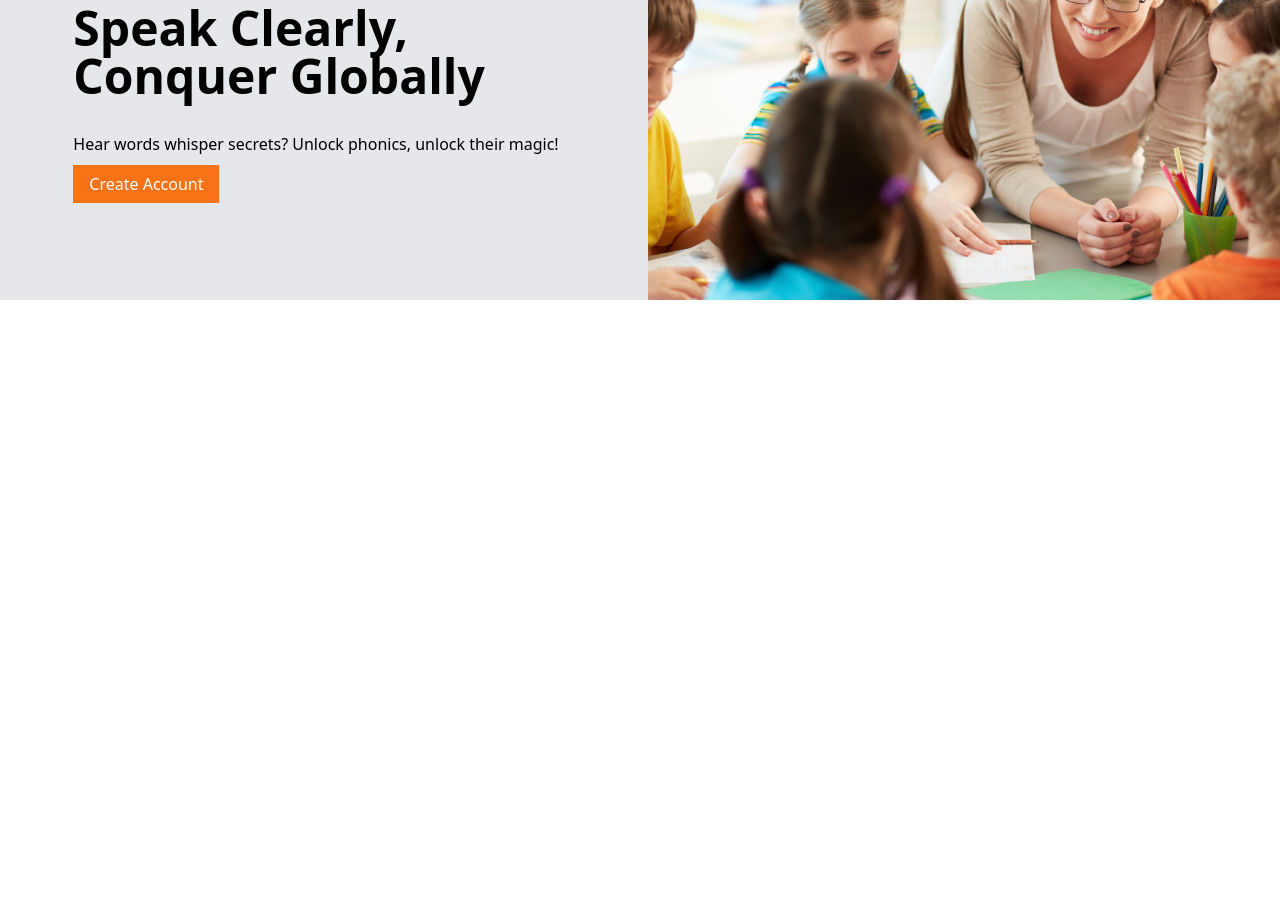
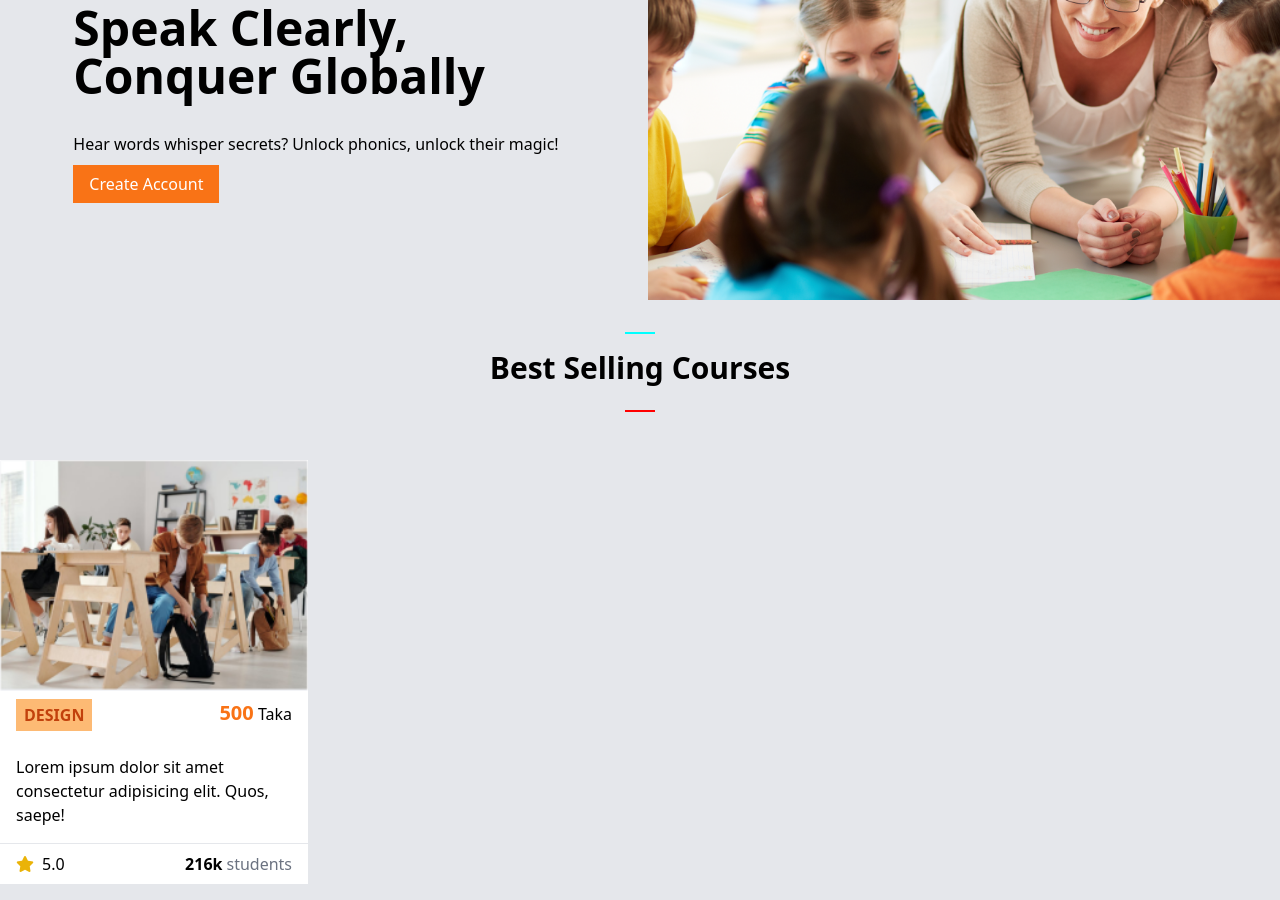
Before and after one commit to shz-code/sonorusEducation-client, a plain HTML site: page index.html in a window 1280 px wide. Shown: the part 900-1800 px from the top of the page. Before the commit the page ends 1200 px from the top, so only its background shows below. Drawn offline with Linux system fonts and the light colour scheme.

Commit message:
add: (index.html -> Best Selling Course)

```diff
--- a/assets/css/input.css
+++ b/assets/css/input.css
@@ -5,6 +5,9 @@
 h1 {
     @apply text-4xl sm:text-5xl font-semibold
 }
+h2 {
+    @apply text-2xl sm:text-3xl font-semibold mb-2
+}
 .btn-primary {
     @apply bg-orange-500 text-white px-4 py-2 mt-4 hover:bg-orange-600
 }
--- a/assets/css/style.css
+++ b/assets/css/style.css
@@ -24,3 +24,26 @@ img{
 .hero-img{
     height: 400px;
 }
+
+/* Best Selling Courses */
+.section-header{
+    display: flex;
+    flex-direction: column;
+    align-items: center;
+    justify-content: center;
+    gap: 1rem;
+    padding: 2rem 0 2rem 0;
+}
+.section-header span{
+    width: 30px;
+    height: 2px;
+}
+.section-header .section-header-before{
+    background: aqua;
+}
+.section-header .section-header-after{
+    background: red;
+}
+/* .course-img-box{
+
+} */
--- a/index.html
+++ b/index.html
@@ -4,10 +4,14 @@
 <head>
     <meta charset="UTF-8">
     <meta name="viewport" content="width=device-width, initial-scale=1.0">
-    <title>Document</title>
+    <title>Sonorus Education</title>
 
+    <!-- Stylesheet -->
     <link rel="stylesheet" href="./assets/css/output.css">
     <link rel="stylesheet" href="./assets/css/style.css">
+
+    <!-- Font Awesome -->
+    <link rel="stylesheet" href="https://cdnjs.cloudflare.com/ajax/libs/font-awesome/6.5.1/css/all.min.css" integrity="sha512-DTOQO9RWCH3ppGqcWaEA1BIZOC6xxalwEsw9c2QQeAIftl+Vegovlnee1c9QX4TctnWMn13TZye+giMm8e2LwA==" crossorigin="anonymous" referrerpolicy="no-referrer" />
 </head>
 
 <body>
@@ -18,7 +22,8 @@
             <!-- Hero Section Details Start -->
             <div class="hero-details flex items-center justify-center">
                 <div class="max-w-lg">
-                    <h1>Learn with expert
+                    <h1>
+                        Learn with expert
                         <br>
                         anytime anywhere
                     </h1>
@@ -106,6 +111,61 @@
         <!-- Hero Item End -->
     </section>
     <!-- Hero Section End -->
+
+    <!-- Best Selling Course Section Start -->
+    <section id="best-selling-course" class="bg-gray-200">
+        <div class="container">
+            <!-- Section Header Start -->
+            <div class="section-header">
+                <span class="section-header-before"></span>
+                <h2>Best Selling Courses</h2>
+                <span class="section-header-after"></span>
+            </div>
+            <!-- Section Header End -->
+
+            <!-- Course Grid Start -->
+            <div class="grid grid-cols-4 gap-4 py-4">
+                <!-- Course Item Start -->
+                <div class="bg-white">
+                    <!-- Course Image Box -->
+                    <div class="course-img-box">
+                        <img src="./assets/img/course-img-1.png" alt="">
+                    </div>
+                    <!-- Course Details -->
+                    <div class="grid">
+                        <div class="flex justify-between px-4 py-2">
+                            <span class="bg-orange-300 text-orange-700 uppercase px-2 py-1 font-semibold">DESIGN</span>
+                            <p>
+                                <span class="text-orange-500 font-bold text-xl">500</span> Taka
+                            </p>
+                        </div>
+                        <p class="p-4">Lorem ipsum dolor sit amet consectetur adipisicing elit. Quos, saepe!</p>
+                        <div class="flex justify-between px-4 py-2 border-t">
+                            <!-- Course Rating -->
+                            <div class="flex items-center gap-2">
+                                <i class="fa-solid fa-star text-yellow-500"></i>
+                                <span>5.0</span>
+                            </div>
+                            <!-- Course Statistics -->
+                            <div class="flex gap-1">
+                                <span class="font-semibold">216k</span>
+                                <span class="text-gray-500">students</span>
+                            </div>
+                        </div>
+                    </div>
+                </div>
+                <!-- Course Item End -->
+            </div>
+            <!-- Course Grid End -->
+        </div>
+    </section>
+    <!-- Best Selling Course Section End -->
+
+
+
+
+
+
     <script src="./assets/js/main.js"></script>
 </body>
 
```
Also changed, not shown: assets/css/output.css, assets/img/course-img-1.png (added).
